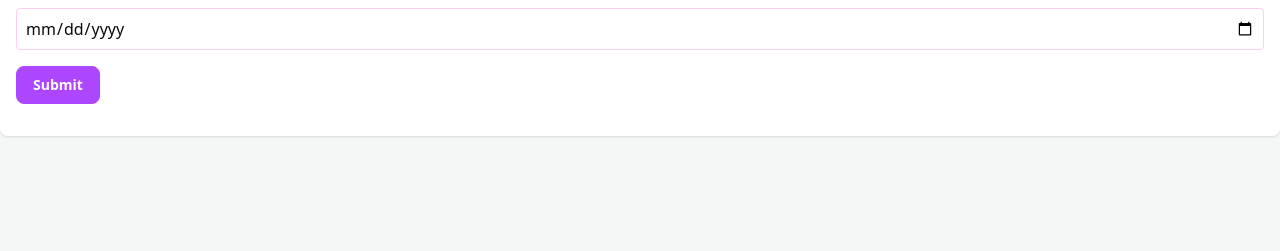
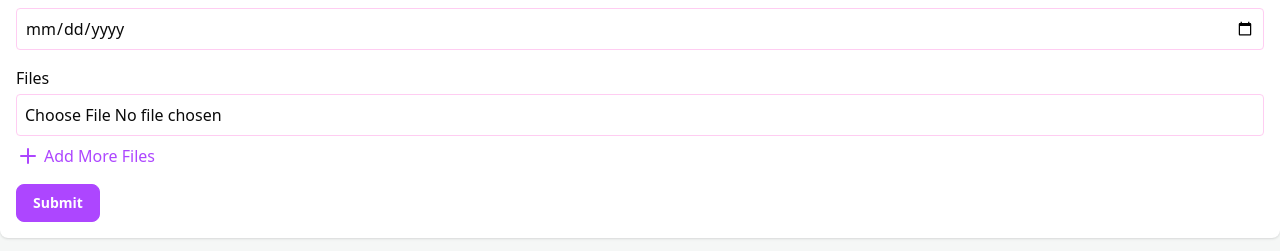
Before and after one commit to Asim1O1/Social_serve, a React (Vite) app in the folder client/: page /create-campain in a window 1280 px wide. Shown: the part 570-821 px from the top of the page. Before the commit the page ends 800 px from the top, so only its background shows below. Built offline with nearby package versions, Linux system fonts and the light colour scheme; no server answers.

Commit message:
setup for image

```diff
--- a/client/src/pages/CreateCampain.jsx
+++ b/client/src/pages/CreateCampain.jsx
@@ -3,12 +3,12 @@ import { api } from "../axios/axios";
 import Loading from "../components/Loading";
 import { useForm } from "react-hook-form";
 import { toast } from "react-toastify";
+import { Plus } from "lucide-react";
+import { useState } from "react";
 
 function CreateCampain() {
   const { user } = useAuth();
-
-
-
+  const [fileInputs, setFileInputs] = useState([0]); // first file field
 
   const {
     register,
@@ -23,18 +23,45 @@ function CreateCampain() {
       category: "",
       location: "",
       date: "",
-      createdBy: user?.id || sessionStorage.getItem('id'),
+      attachments: [],
+      createdBy: user?.id || sessionStorage.getItem("id"),
     },
   });
 
   const categories = ["Health", "Education", "Environment", "Social Work"];
 
+  const addFileInput = () => {
+    setFileInputs((prev) => [...prev, prev.length]); // add next file field
+  };
+
   const onSubmit = async (data) => {
+    const formData = new FormData();
+
+    // Append text fields
+    Object.keys(data).forEach((key) => {
+      if (key !== "files") {
+        formData.append(key, data[key]);
+      }
+    });
+
+    // Append file(s)
+    if (data.attachments && data.attachments.length > 0) {
+      Array.from(data.attachments).forEach((file) => {
+        formData.append("attachments", file);
+      });
+    }
+
+    // Debug
+    for (let pair of formData.entries()) {
+      console.log(pair[0], pair[1]);
+    }
 
     try {
-      const res = await api.post("/campaign", data);
-      toast.success(res.message);
+      const res = await api.post("/campaign", formData, {
+        headers: { "Content-Type": "multipart/form-data" },
+      });
 
+      toast.success("Campaign created successfully!");
       reset();
     } catch (err) {
       if (err.response?.data?.errors) {
@@ -42,7 +69,6 @@ function CreateCampain() {
           setError(e.field, { message: e.message });
         });
       }
-
       console.log("Error:", err);
     }
   };
@@ -61,7 +87,10 @@ function CreateCampain() {
             <label className="block font-medium mb-1">Title</label>
             <input
               {...register("title", { required: "Title is required" })}
-              className={"w-full border p-2 rounded " + (errors.title ? "border-red-500" : "border-border")}
+              className={
+                "w-full border p-2 rounded " +
+                (errors.title ? "border-red-500" : "border-border")
+              }
               placeholder="Enter title"
             />
             {errors.title && (
@@ -76,8 +105,10 @@ function CreateCampain() {
               {...register("description", {
                 required: "Description is required",
               })}
-              className={"w-full border p-2 rounded " + (errors.description ? "border-red-500" : "border-border")}
-
+              className={
+                "w-full border p-2 rounded " +
+                (errors.description ? "border-red-500" : "border-border")
+              }
               placeholder="Enter description"
             ></textarea>
             {errors.description && (
@@ -92,8 +123,10 @@ function CreateCampain() {
             <label className="block font-medium mb-1">Category</label>
             <select
               {...register("category", { required: "Category is required" })}
-              className={"w-full border p-2 rounded " + (errors.category ? "border-red-500" : "border-border")}
-
+              className={
+                "w-full border p-2 rounded " +
+                (errors.category ? "border-red-500" : "border-border")
+              }
             >
               <option value="">Select category</option>
               {categories.map((c) => (
@@ -112,11 +145,16 @@ function CreateCampain() {
             <label className="block font-medium mb-1">Location</label>
             <input
               {...register("location", { required: "Location is required" })}
-              className={"w-full border p-2 rounded " + (errors.location ? "border-red-500" : "border-border")}
+              className={
+                "w-full border p-2 rounded " +
+                (errors.location ? "border-red-500" : "border-border")
+              }
               placeholder="Enter location"
             />
             {errors.location && (
-              <p className="text-red-500 text-sm">{errors.location.message}</p>
+              <p className="text-red-500 text-sm">
+                {errors.location.message}
+              </p>
             )}
           </div>
 
@@ -126,24 +164,62 @@ function CreateCampain() {
             <input
               type="date"
               {...register("date", { required: "Date is required" })}
-              className={"w-full border p-2 rounded " + (errors.date ? "border-red-500" : "border-border")}
+              className={
+                "w-full border p-2 rounded " +
+                (errors.date ? "border-red-500" : "border-border")
+              }
             />
             {errors.date && (
               <p className="text-red-500 text-sm">{errors.date.message}</p>
             )}
           </div>
 
-          {/* Submit Button */}
-          {!isSubmitting && <button
+          {/* Multiple Files */}
+          <div>
+            <label className="block font-medium mb-1">Files</label>
+
+            {fileInputs.map((index) => (
+              <div key={index} className="flex items-center gap-2 mb-2">
+                <input
+                  type="file"
+                  {...register("attachments")}
+                  className={
+                    "w-full border p-2 rounded " +
+                    (errors.attachments ? "border-red-500" : "border-border")
+                  }
+                />
+              </div>
+            ))}
+
+            <button
+              type="button"
+              onClick={addFileInput}
+              className="mt-2 flex items-center gap-1 text-primary"
+            >
+              <Plus /> Add More Files
+            </button>
+
+            {errors.files && (
+              <p className="text-red-500 text-sm">{errors.files.message}</p>
+            )}
+          </div>
+
+          {/* Submit */}
+          {!isSubmitting && (
+            <button
               type="submit"
               disabled={isSubmitting}
               className="primary-btn disabled:opacity-50"
             >
               Submit
-          </button>}
+            </button>
+          )}
+
+          {isSubmitting && (
             <div className="w-fit">
-            {isSubmitting && <Loading />}
+              <Loading />
             </div>
+          )}
         </form>
       </div>
     </div>
```
Also changed, not shown: 2 other files (tests, documents, lock files or other folders). Lines whose indentation alone changed are shown as unchanged.
